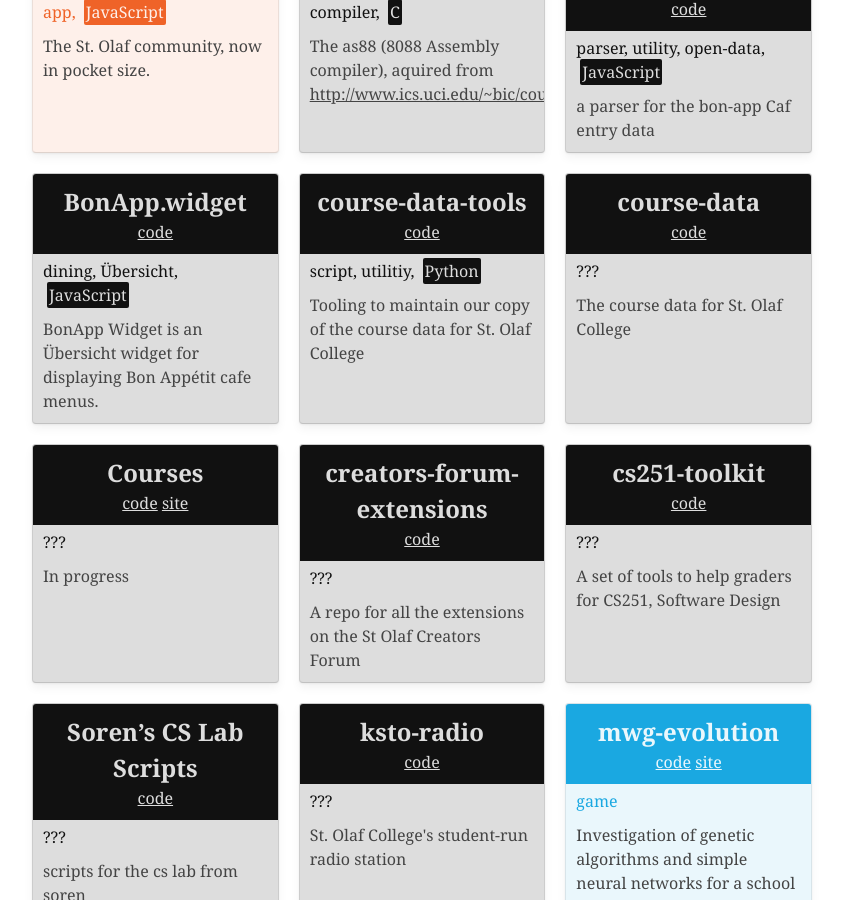
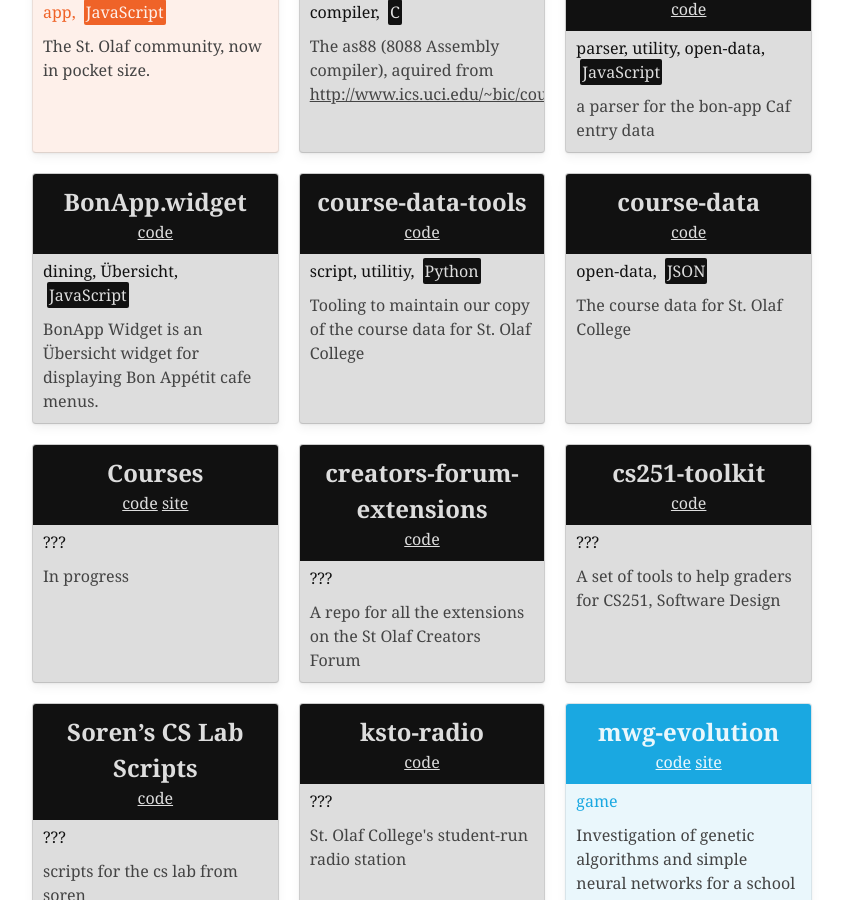
Before and after one commit to StoDevX/stodevx.github.io, a Jekyll site: the page built from index.html, in a window 1280 px wide and 900 px high, scrolled down 412 px. Shown: the whole window, without its empty margins (218-1061 px from the left). Built offline with Jekyll 4.4.1, drawn with Linux system fonts in a browser that asks for light colours.

Commit message:
Update course-data.md
Add category and language

```diff
--- a/course-data.md
+++ b/course-data.md
@@ -1,6 +1,7 @@
 ---
 title: course-data
-categories: ['???']
+categories: [open-data]
+language: JSON
 layout: page
 repo: course-data
 has-page: false
```
